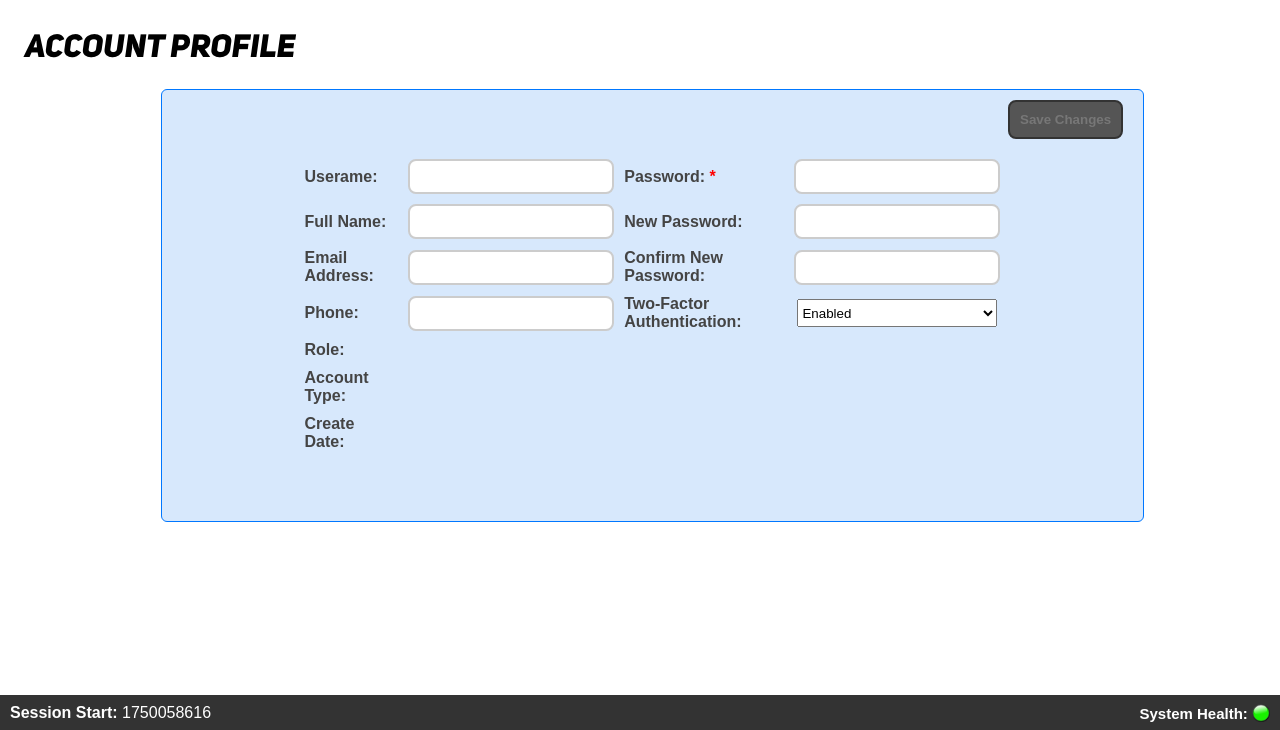
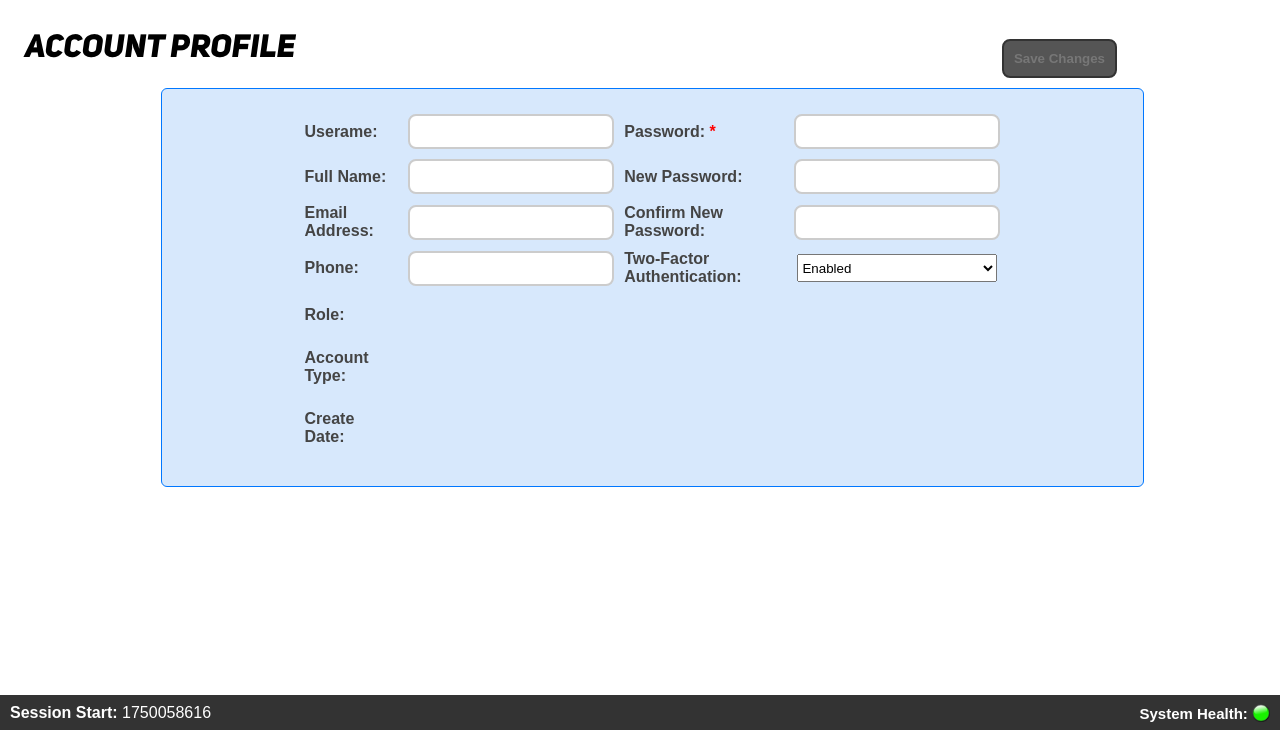
Before and after one commit to ccurzio/Luminum, a PHP site: page /user.php in a window 1280 px wide. Shown: the part 70-800 px from the top of the page. Run offline with PHP 8.4, Linux system fonts and the light colour scheme; the visitor is signed in with stand-in values (Sample User, id 1); data that the repository does not hold is empty.

Commit message:
Tweaked layout, moving the save button outside the main div and adjusting table padding

```diff
--- a/server/console/html/user.php
+++ b/server/console/html/user.php
@@ -14,21 +14,24 @@
 <div class="content">
 	<h1>Account Profile</h1>
 
+		<form id="userform" action="user.php" method="POST">
+		<div style="width: 100%; text-align: right; margin: -50px auto 10px auto;">
+			<button id="save" class="formgo" style="margin-right: 163px;" disabled="disabled">Save Changes</button>
+		</div>
+
+
 	<div class="module-content" style="width: 75%; margin-left: auto; margin-right: auto;">
-		<div style="display: block; width: 100%; text-align: right;">
-			<button id="saveuser" class="formgo" style="margin-top: 5px; margin-right: 0;" disabled="disabled">Save Changes</button>
-		</div>
 		<div style="margin-top: 10px;">
-			<table style="width: 75%; border: 0; margin-left: auto; margin-right: auto; margin-top: 15px; margin-bottom: 45px;">
-                        <tr><td style="color: #444; background-color: transparent; border: 0; font-weight: bold;">Userame:</td><td style="color: #444; background-color: transparent; border: 0; font-weight: normal;"> <input id="fullname" type="text" value="<?php print $userinfo["USERNAME"]; ?>"></td><td style="color: #444; background-color: transparent; border: 0; font-weight: bold;">Password: <span style="color: red;">*</span></td><td style="color: #444; background-color: transparent; border: 0; font-weight: normal;"><input id="password" type="password" value=""></td></tr>
-                        <tr><td style="color: #444; background-color: transparent; border: 0; font-weight: bold;">Full Name:</td><td style="color: #444; background-color: transparent; border: 0; font-weight: normal;"> <input id="fullname" type="text" value="<?php print $userinfo["FULLNAME"]; ?>"></td><td style="color: #444; background-color: transparent; border: 0; font-weight: bold;">New Password:</td><td style="color: #444; background-color: transparent; border: 0; font-weight: normal;"><input id="newpassword" type="password"></td></tr>
-                        <tr><td style="color: #444; background-color: transparent; border: 0; font-weight: bold;">Email Address:</td><td style="color: #444; background-color: transparent; border: 0; font-weight: normal;"><input id="email" type="text" value="<?php print $userinfo["EMAIL"]; ?>"></td><td style="color: #444; background-color: transparent; border: 0; font-weight: bold;">Confirm New Password:</td><td style="color: #444; background-color: transparent; border: 0; font-weight: normal;"><input id="confirmnewpass" type="password"></td></tr>
-                        <tr><td style="color: #444; background-color: transparent; border: 0; font-weight: bold;">Phone:</td><td style="color: #444; background-color: transparent; border: 0; font-weight: normal;"><input id="phone" type="text" value="<?php print $userinfo["PHONE"]; ?>"></td><td style="color: #444; background-color: transparent; border: 0; font-weight: bold;">Two-Factor Authentication:</td><td style="color: #444; background-color: transparent; border: 0; font-weight: normal;">
+			<table style="width: 75%; border: 0; margin-left: auto; margin-right: auto; margin-top: 15px; margin-bottom: 15px;">
+                        <tr><td style="color: #444; background-color: transparent; border: 0; font-weight: bold;">Userame:</td><td style="color: #444; background-color: transparent; border: 0; font-weight: normal;"> <input id="fullname" type="text" value="<?php print $userinfo["USERNAME"]; ?>" maxlength="16"></td><td style="color: #444; background-color: transparent; border: 0; font-weight: bold;">Password: <span style="color: red;">*</span></td><td style="color: #444; background-color: transparent; border: 0; font-weight: normal;"><input id="password" type="password" value=""></td></tr>
+                        <tr><td style="color: #444; background-color: transparent; border: 0; font-weight: bold;">Full Name:</td><td style="color: #444; background-color: transparent; border: 0; font-weight: normal;"> <input id="fullname" type="text" value="<?php print $userinfo["FULLNAME"]; ?>" maxlength="32"></td><td style="color: #444; background-color: transparent; border: 0; font-weight: bold;">New Password:</td><td style="color: #444; background-color: transparent; border: 0; font-weight: normal;"><input id="newpassword" type="password"></td></tr>
+                        <tr><td style="color: #444; background-color: transparent; border: 0; font-weight: bold;">Email Address:</td><td style="color: #444; background-color: transparent; border: 0; font-weight: normal;"><input id="email" type="text" value="<?php print $userinfo["EMAIL"]; ?>" maxlength="256"></td><td style="color: #444; background-color: transparent; border: 0; font-weight: bold;">Confirm New Password:</td><td style="color: #444; background-color: transparent; border: 0; font-weight: normal;"><input id="confirmnewpass" type="password"></td></tr>
+                        <tr><td style="color: #444; background-color: transparent; border: 0; font-weight: bold;">Phone:</td><td style="color: #444; background-color: transparent; border: 0; font-weight: normal;"><input id="phone" type="text" value="<?php print $userinfo["PHONE"]; ?>" maxlength="21"></td><td style="color: #444; background-color: transparent; border: 0; font-weight: bold;">Two-Factor Authentication:</td><td style="color: #444; background-color: transparent; border: 0; font-weight: normal;">
 			<select id="2FA" style="height: 28px; width: 200px; margin-left: 3px;"><option value="enabled">Enabled</option><option value="disabled">Disabled</option></select>
 			</td></tr>
-                        <tr><td style="color: #444; background-color: transparent; border: 0; font-weight: bold;">Role:</td><td style="color: #444; background-color: transparent; border: 0; font-weight: normal;"> <?php print $userrole; ?></td></tr>
-                        <tr><td style="color: #444; background-color: transparent; border: 0; font-weight: bold;">Account Type:</td><td style="color: #444; background-color: transparent; border: 0; font-weight: normal;"><?php print $userinfo["TYPE"]; ?></td></tr>
-                        <tr><td style="color: #444; background-color: transparent; border: 0; font-weight: bold;">Create Date:</td><td style="color: #444; background-color: transparent; border: 0; font-weight: normal;"><?php print $userinfo["REGDATE"]; ?></td></tr>
+                        <tr><td style="color: #444; background-color: transparent; border: 0; font-weight: bold; padding-top: 15px;">Role:</td><td style="color: #444; background-color: transparent; border: 0; font-weight: normal; padding-top: 15px;"> <?php print $userrole; ?></td></tr>
+                        <tr><td style="color: #444; background-color: transparent; border: 0; font-weight: bold; padding-top: 20px;">Account Type:</td><td style="color: #444; background-color: transparent; border: 0; font-weight: normal; padding-top: 18px;"><?php print $userinfo["TYPE"]; ?></td></tr>
+                        <tr><td style="color: #444; background-color: transparent; border: 0; font-weight: bold; padding-top: 20px;">Create Date:</td><td style="color: #444; background-color: transparent; border: 0; font-weight: normal; padding-top: 18px;"><?php print $userinfo["REGDATE"]; ?></td></tr>
 
 			</table>
 		</div>
```
